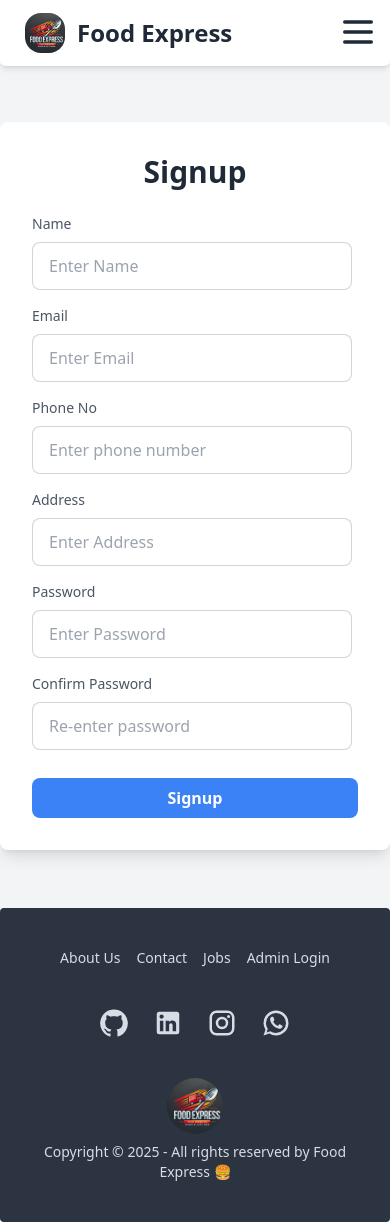
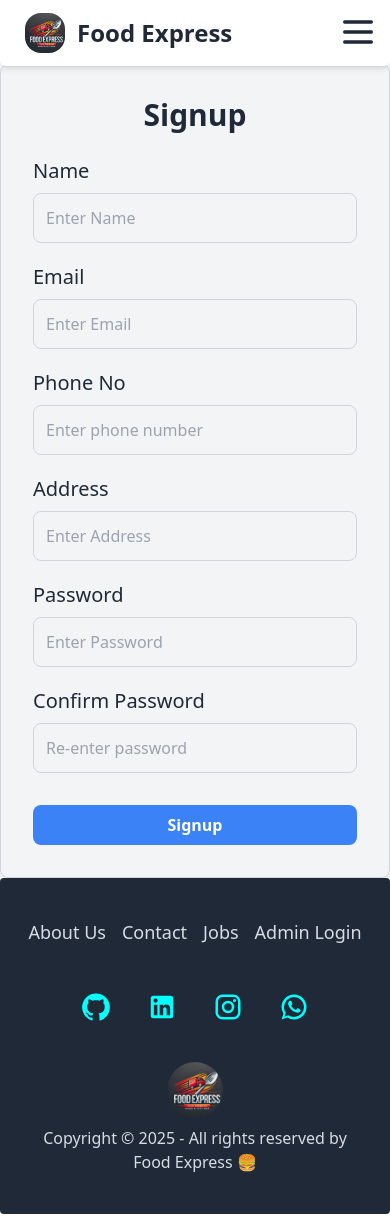
Before and after one commit to rishikesh-babu/Food-Ordering-Website, a React (Vite) app in the folder frontend/: page /signup in a window 390 px wide. Built offline with nearby package versions, Linux system fonts and the light colour scheme; no server answers.

Commit message:
Updated Style

```diff
--- a/frontend/src/components/admin/AdminFooter.jsx
+++ b/frontend/src/components/admin/AdminFooter.jsx
@@ -4,47 +4,79 @@ import { Link } from 'react-router-dom'
 import logo from '/logo.jpg'
 
 function Footer() {
+    const navigationLink = [
+        {
+            name: 'About Us',
+            link: 'about',
+        },
+        {
+            name: 'Contact',
+            link: 'contact',
+        },
+        {
+            name: 'Jobs',
+            link: 'jobs',
+        },
+        {
+            name: 'Home',
+            link: '/'
+        },
+    ]
+
+    const socialLink = [
+        {
+            name: 'Github',
+            link: 'https://github.com/rishikesh-babu',
+            icon: <GitHub sx={{ fontSize: 30 }} />,
+        },
+        {
+            name: 'LinkedIn',
+            link: 'https://www.linkedin.com/in/rishikesh-babu',
+            icon: <LinkedIn sx={{ fontSize: 30 }} />
+        },
+        {
+            name: 'Instagram',
+            link: 'https://www.instagram.com/_ri_s_hi_k.e.sh_/',
+            icon: <Instagram sx={{ fontSize: 30 }} />
+        },
+        {
+            name: 'Whatsapp',
+            icon: <WhatsApp sx={{ fontSize: 30 }} />
+        }
+    ]
+
     return (
-        <footer className="footer footer-center bg-neutral text-neutral-content rounded p-10">
+        <footer className="p-10 text-neutral-content bg-gray-800 rounded flex flex-col justify-center items-center gap-10">
             {/* Navigation Links */}
-            <nav className="grid grid-flow-col gap-4">
-                <Link className="link link-hover">
-                    About Us
-                </Link>
-                <Link className="link link-hover">
-                    Contact
-                </Link>
-                <Link className="link link-hover">
-                    Jobs
-                </Link>
-                <Link to="/" className="link link-hover">
-                    Home
-                </Link>
+            <nav className="text-lg flex gap-4">
+                {navigationLink?.map((item, index) => (
+                    <Link to={item?.link} key={index} >
+                        {item?.name}
+                    </Link>
+                ))}
             </nav>
 
             {/* Social Media Links */}
             <nav>
-                <div className="grid grid-flow-col gap-6">
-                    <a href="https://github.com/rishikesh-babu" target="_blank" rel="noreferrer" className="hover:text-primary hover:scale-105">
-                        <GitHub sx={{ fontSize: 30 }} />
-                    </a>
-                    <a href="https://www.linkedin.com/in/rishikesh-babu" target="_blank" rel="noreferrer" className="hover:text-primary hover:scale-105">
-                        <LinkedIn sx={{ fontSize: 30 }} />
-                    </a>
-                    <a href="https://www.instagram.com/_ri_s_hi_k.e.sh_/" target="_blank" rel="noreferrer" className="hover:text-primary hover:scale-105">
-                        <Instagram sx={{ fontSize: 30 }} />
-                    </a>
-                    <a target="_blank" rel="noreferrer" className="hover:text-primary transition duration-300">
-                        <WhatsApp sx={{ fontSize: 30 }} />
-                    </a>
+                <div className="flex gap-9">
+                    {socialLink?.map((item, index) => (
+                        <a href={item?.link} key={index} target="_blank" rel="noreferrer" className="relative group flex justify-center items-center">
+                            <i className='text-3xl sm:text-4xl text-[#00ffff] hover:text-[#3563ff] transition-all duration-300 hover:scale-125'>
+                                {item?.icon}
+                            </i>
+                            <span className="text-lg sm:text-xl capitalize text-[#00ffff] group-hover:text-lime-300 scale-0 group-hover:scale-100 absolute bottom-2 group-hover:bottom-11 sm:group-hover:bottom-14 transition-all duration-[400ms] delay-[50ms]">
+                                {item?.name}
+                            </span>
+                        </a>
+                    ))}
                 </div>
             </nav>
 
             {/* Copyright */}
             <aside>
                 <div className='flex flex-col-reverse items-center gap-2'>
-                    <span>
-                        Copyright © {new Date().getFullYear()} - All rights reserved by Food Express 🍔
+                    <span className='text-center'>
+                        Copyright © {new Date().getFullYear()} - All rights reserved by <br /> Food Express 🍔
                     </span>
                     <img src={logo} alt="" className='size-14 rounded-badge' />
                 </div>
--- a/frontend/src/components/admin/CardsAdmin.jsx
+++ b/frontend/src/components/admin/CardsAdmin.jsx
@@ -8,7 +8,7 @@ import { DeleteForeverRounded, Edit } from "@mui/icons-material"
 
 function HotelCard({ name, image, hotelId, address, hotel, openUpdateHotelModal }) {
     return (
-        <div className="py-2 flex justify-between items-center gap-2 border-b-2 border-gray-400 flex-nowrap">
+        <div className="py-2 border-b-2 border-gray-400 flex justify-between items-center gap-2 flex-nowrap">
             <div className="h-20 w-20 flex-shrink-0">
                 <img
                     className="h-full w-full border-2 border-blue-500 rounded-xl object-cover"
--- a/frontend/src/components/user/FooterUser.jsx
+++ b/frontend/src/components/user/FooterUser.jsx
@@ -4,47 +4,79 @@ import { Link } from 'react-router-dom'
 import logo from '/logo.jpg'
 
 function Footer() {
+    const navigationLink = [
+        {
+            name: 'About Us',
+            link: 'about',
+        },
+        {
+            name: 'Contact',
+            link: 'contact',
+        },
+        {
+            name: 'Jobs',
+            link: 'jobs',
+        },
+        {
+            name: 'Admin Login',
+            link: '/admin/hotel'
+        },
+    ]
+
+    const socialLink = [
+        {
+            name: 'Github',
+            link: 'https://github.com/rishikesh-babu',
+            icon: <GitHub sx={{ fontSize: 30 }} />,
+        },
+        {
+            name: 'LinkedIn',
+            link: 'https://www.linkedin.com/in/rishikesh-babu',
+            icon: <LinkedIn sx={{ fontSize: 30 }} />
+        },
+        {
+            name: 'Instagram',
+            link: 'https://www.instagram.com/_ri_s_hi_k.e.sh_/',
+            icon: <Instagram sx={{ fontSize: 30 }} />
+        },
+        {
+            name: 'Whatsapp',
+            icon: <WhatsApp sx={{ fontSize: 30 }} />
+        }
+    ]
+
     return (
-        <footer className="footer footer-center bg-neutral text-neutral-content rounded p-10">
+        <footer className="flex flex-col justify-center items-center gap-10 bg-gray-800 text-neutral-content rounded p-10">
             {/* Navigation Links */}
-            <nav className="grid grid-flow-col gap-4">
-                <Link className="link link-hover">
-                    About Us
-                </Link>
-                <Link className="link link-hover">
-                    Contact
-                </Link>
-                <Link className="link link-hover">
-                    Jobs
-                </Link>
-                <Link to="/admin/hotel" className="link link-hover">
-                    Admin Login
-                </Link>
+            <nav className="text-lg flex gap-4 text-nowrap">
+                {navigationLink?.map((item, index) => (
+                    <Link to={item?.link} key={index} className='link-hover' >
+                        {item?.name}
+                    </Link>
+                ))}
             </nav>
 
             {/* Social Media Links */}
             <nav>
-                <div className="grid grid-flow-col gap-6">
-                    <a href="https://github.com/rishikesh-babu" target="_blank" rel="noreferrer" className="hover:text-primary hover:scale-105">
-                        <GitHub sx={{ fontSize: 30 }} />
-                    </a>
-                    <a href="https://www.linkedin.com/in/rishikesh-babu" target="_blank" rel="noreferrer" className="hover:text-primary hover:scale-105">
-                        <LinkedIn sx={{ fontSize: 30 }} />
-                    </a>
-                    <a href="https://www.instagram.com/_ri_s_hi_k.e.sh_/" target="_blank" rel="noreferrer" className="hover:text-primary hover:scale-105">
-                        <Instagram sx={{ fontSize: 30 }} />
-                    </a>
-                    <a target="_blank" rel="noreferrer" className="hover:text-primary transition duration-300">
-                        <WhatsApp sx={{ fontSize: 30 }} />
-                    </a>
+                <div className="flex gap-9">
+                    {socialLink?.map((item, index) => (
+                        <a href={item?.link} key={index} target="_blank" rel="noreferrer" className="relative group flex justify-center items-center">
+                            <i className='text-3xl sm:text-4xl text-[#00ffff] hover:text-[#3563ff] transition-all duration-300 hover:scale-125'>
+                                {item?.icon}
+                            </i>
+                            <span className="text-lg sm:text-xl capitalize text-[#00ffff] group-hover:text-lime-300 scale-0 group-hover:scale-100 absolute bottom-2 group-hover:bottom-11 sm:group-hover:bottom-14 transition-all duration-[400ms] delay-[50ms]">
+                                {item?.name}
+                            </span>
+                        </a>
+                    ))}
                 </div>
             </nav>
 
             {/* Copyright */}
             <aside>
                 <div className='flex flex-col-reverse items-center gap-2'>
-                    <span>
-                        Copyright © {new Date().getFullYear()} - All rights reserved by Food Express 🍔
+                    <span className='text-center'>
+                        Copyright © {new Date().getFullYear()} - All rights reserved by <br /> Food Express 🍔
                     </span>
                     <img src={logo} alt="" className='size-14 rounded-badge' />
                 </div>
--- a/frontend/src/components/user/Input.jsx
+++ b/frontend/src/components/user/Input.jsx
@@ -1,11 +1,11 @@
-function LoginInput({ type, placeholder, name, handleData }) {
+function LoginInput({ type, placeholder, name, handleData, className }) {
     return (
             <input
                 type={type ?? 'text'}
                 name={name}
                 onChange={handleData}
                 placeholder={placeholder ?? 'Placeholder'}
-                className="input input-bordered w-full max-w-xs"
+                className={className}
             />
     );
 }
--- a/frontend/src/pages/admin/Hotel.jsx
+++ b/frontend/src/pages/admin/Hotel.jsx
@@ -97,7 +97,7 @@ function Hotel() {
     }
 
     return (
-        <div className="bg-gray-200 dark:bg-gray-700 rounded-2xl max-w-3xl mx-auto my-5 p-2 pb-3 pt-3 sm:px-3 md:px-5 shadow-xl">
+        <div className="mx-auto my-5 p-2 pb-3 pt-3 sm:px-3 md:px-5 max-w-3xl bg-gray-200 dark:bg-gray-700 rounded-2xl shadow-xl">
             <div className="text-2xl font-semibold text-center my-3 sm:text-3xl md:text-4xl">
                 Hotels
             </div>
@@ -113,7 +113,7 @@ function Hotel() {
                 />
             )}
 
-            <div className="border-t-2 border-gray-400 flex flex-col sm:mx-auto">
+            <div className="sm:mx-auto border-t-2 border-gray-400 flex flex-col">
                 {hotelDetails?.map((item, index) => (
                     <HotelCard
                         image={item?.image}
--- a/frontend/src/pages/user/UserLogin.jsx
+++ b/frontend/src/pages/user/UserLogin.jsx
@@ -1,3 +1,4 @@
+/* eslint-disable no-unused-vars */
 import React, { useEffect, useState } from "react";
 import toast from "react-hot-toast";
 import { useDispatch, useSelector } from "react-redux";
--- a/frontend/src/pages/user/UserSignup.jsx
+++ b/frontend/src/pages/user/UserSignup.jsx
@@ -55,17 +55,20 @@ function UserSignup() {
         )
     }
 
+    const labelStyle = 'mb-2 text-xl font-medium block dark:text-gray-300'
+    const inputStyle = "p-3 w-full border border-gray-300 focus:border-blue-400 dark:border-gray-600 rounded-lg text-gray-900 dark:text-gray-200 bg-gray-100 dark:bg-gray-700 focus:outline-none focus:ring-1 focus:ring-blue-500 focus:ring-offset-1 dark:focus:ring-offset-gray-700 transition-all duration-200"
+
     return (
-        <div className="flex justify-center items-center min-h-screen bg-gray-100">
-            <div className="w-full max-w-md bg-white p-8 rounded-lg shadow-lg">
-                <h1 className="text-3xl font-bold text-center text-gray-800 mb-6">
+        <div className="sm:py-8 flex justify-center items-center">
+            <div className="p-8 w-full max-w-md dark:text-gray-100 bg-gray-100 dark:bg-gray-800 border border-gray-300 dark:border-gray-600 rounded-lg shadow-2xl dark:shadow-gray-700">
+                <h1 className="text-3xl font-bold text-center mb-6">
                     Signup
                 </h1>
-                <form className="flex flex-col gap-4">
+                <form className="flex flex-col gap-5">
                     <div>
                         <label
                             htmlFor="name"
-                            className="block text-sm font-medium text-gray-600 mb-2"
+                            className={labelStyle}
                         >
                             Name
                         </label>
@@ -74,13 +77,13 @@ function UserSignup() {
                             name={'name'}
                             type="text"
                             placeholder="Enter Name"
-                            className="w-full px-4 py-2 border border-gray-300 rounded-lg focus:outline-none focus:ring-2 focus:ring-blue-500"
+                            className={inputStyle}
                         />
                     </div>
                     <div>
                         <label
                             htmlFor="email"
-                            className="block text-sm font-medium text-gray-600 mb-2"
+                            className={labelStyle}
                         >
                             Email
                         </label>
@@ -89,13 +92,13 @@ function UserSignup() {
                             name={'email'}
                             type="email"
                             placeholder="Enter Email"
-                            className="w-full px-4 py-2 border border-gray-300 rounded-lg focus:outline-none focus:ring-2 focus:ring-blue-500"
+                            className={inputStyle}
                         />
                     </div>
                     <div>
                         <label
                             htmlFor="phone"
-                            className="block text-sm font-medium text-gray-600 mb-2"
+                            className={labelStyle}
                         >
                             Phone No
                         </label>
@@ -104,13 +107,13 @@ function UserSignup() {
                             name={'mobile'}
                             type="text"
                             placeholder="Enter phone number"
-                            className="w-full px-4 py-2 border border-gray-300 rounded-lg focus:outline-none focus:ring-2 focus:ring-blue-500"
+                            className={inputStyle}
                         />
                     </div>
                     <div>
                         <label
                             htmlFor="address"
-                            className="block text-sm font-medium text-gray-600 mb-2"
+                            className={labelStyle}
                         >
                             Address
                         </label>
@@ -119,13 +122,13 @@ function UserSignup() {
                             name={'address'}
                             type="text"
                             placeholder="Enter Address"
-                            className="w-full px-4 py-2 border border-gray-300 rounded-lg focus:outline-none focus:ring-2 focus:ring-blue-500"
+                            className={inputStyle}
                         />
                     </div>
                     <div>
                         <label
                             htmlFor="password"
-                            className="block text-sm font-medium text-gray-600 mb-2"
+                            className={labelStyle}
                         >
                             Password
                         </label>
@@ -134,13 +137,13 @@ function UserSignup() {
                             name={'password'}
                             type="password"
                             placeholder="Enter Password"
-                            className="w-full px-4 py-2 border border-gray-300 rounded-lg focus:outline-none focus:ring-2 focus:ring-blue-500"
+                            className={inputStyle}
                         />
                     </div>
                     <div>
                         <label
                             htmlFor="confirmPassword"
-                            className="block text-sm font-medium text-gray-600 mb-2"
+                            className={labelStyle}
                         >
                             Confirm Password
                         </label>
@@ -149,7 +152,7 @@ function UserSignup() {
                             name={'confirmPassword'}
                             type="password"
                             placeholder="Re-enter password"
-                            className="w-full px-4 py-2 border border-gray-300 rounded-lg focus:outline-none focus:ring-2 focus:ring-blue-500"
+                            className={inputStyle}
                         />
                     </div>
                     <div className="mt-3">
```
Also changed, not shown: frontend/src/components/admin/SideBar.jsx (+16 -14 lines), frontend/src/pages/admin/ViewUser.jsx (+8 -15 lines), frontend/src/pages/user/UserProfileEdit.jsx (+4 -26 lines).
